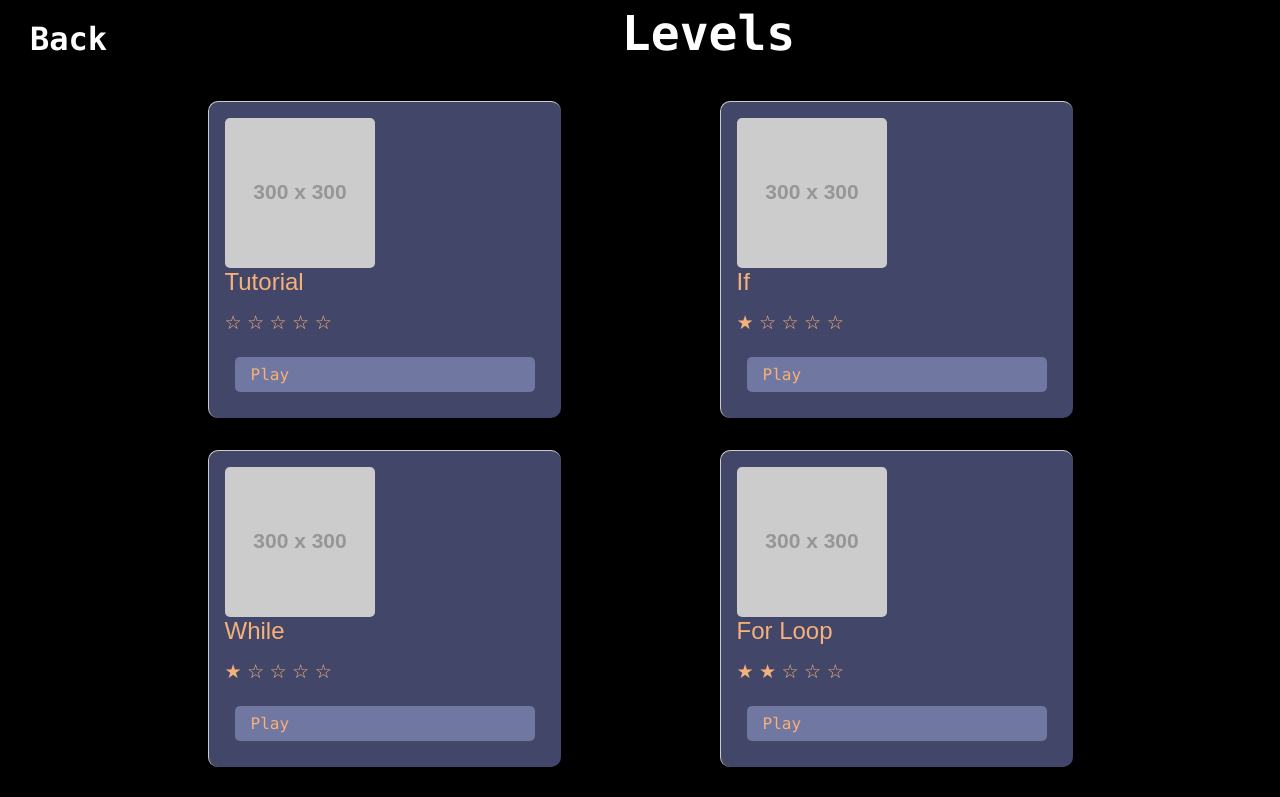
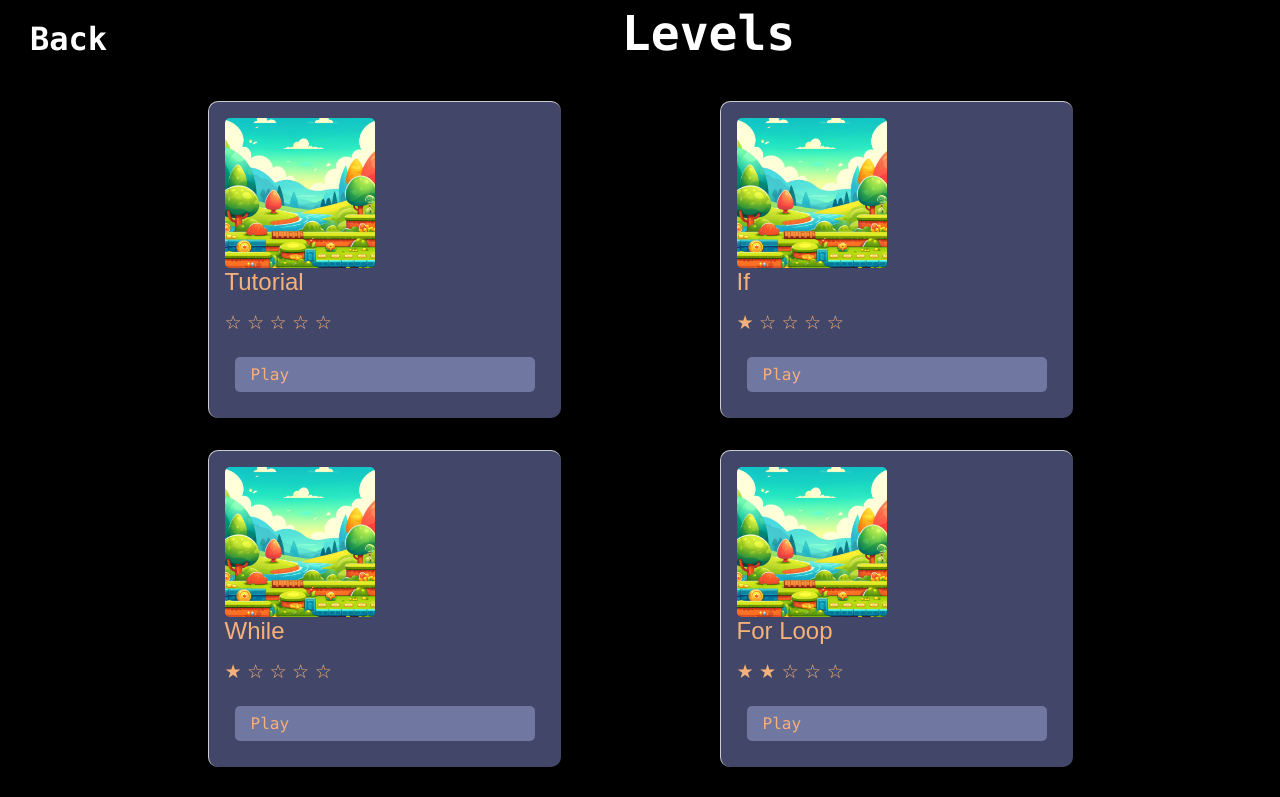
Before and after one commit to shiqi0515/UI-Whatever, a React (Create React App) app: page /selectionLevels in a window 1280 px wide. Shown: the top 797 px of the page. Built offline with nearby package versions, Linux system fonts and the light colour scheme.

Commit message:
feat: Add lazy loading for level images and improve design for tutorial level

```diff
--- a/src/SelectionLevels.tsx
+++ b/src/SelectionLevels.tsx
@@ -2,6 +2,7 @@ import React from "react";
 import "./style/selectionLevels.css";
 import { useLanguage } from "./LanguageProvider";
 import Header from "./Header";
+import image from "./images/level_image.webp";
 
 interface Level {
   id: number;
@@ -19,73 +20,73 @@ const levels: Level[] = [
     id: 0,
     name: "tutorial",
     difficulty: "0",
-    image: "https://via.placeholder.com/300",
+    image: image,
   },
   {
     id: 1,
     name: "if",
     difficulty: "1",
-    image: "https://via.placeholder.com/300",
+    image: image,
   },
   {
     id: 2,
     name: "while",
     difficulty: "1",
-    image: "https://via.placeholder.com/300",
+    image: image,
   },
   {
     id: 3,
     name: "for_loop",
     difficulty: "2",
-    image: "https://via.placeholder.com/300",
+    image: image,
   },
   {
     id: 4,
     name: "switch",
     difficulty: "2",
-    image: "https://via.placeholder.com/300",
+    image: image,
   },
   {
     id: 5,
     name: "linear_list",
     difficulty: "3",
-    image: "https://via.placeholder.com/300",
+    image: image,
   },
   {
     id: 6,
     name: "array",
     difficulty: "3",
-    image: "https://via.placeholder.com/300",
+    image: image,
   },
   {
     id: 7,
     name: "linked_list",
     difficulty: "4",
-    image: "https://via.placeholder.com/300",
+    image: image,
   },
   {
     id: 8,
     name: "stack",
     difficulty: "4",
-    image: "https://via.placeholder.com/300",
+    image: image,
   },
   {
     id: 9,
     name: "queue",
     difficulty: "4",
-    image: "https://via.placeholder.com/300",
+    image: image,
   },
   {
     id: 10,
     name: "tree",
     difficulty: "5",
-    image: "https://via.placeholder.com/300",
+    image: image,
   },
   {
     id: 11,
     name: "graph",
     difficulty: "5",
-    image: "https://via.placeholder.com/300",
+    image: image,
   },
 ];
 
@@ -134,7 +135,6 @@ function SelectionLevels() {
           <LevelCard key={level.id} level={level} />
         ))}
       </div>
-
     </div>
   );
 }
--- a/src/levels/TutorialLevel.tsx
+++ b/src/levels/TutorialLevel.tsx
@@ -16,14 +16,16 @@ import "reactjs-popup/dist/index.css";
 
 const TutorialLevel: React.FC = () => {
   const { translate } = useLanguage();
-  const targetX = 1920; // 人物目标区域X坐标
-  const targetY = 950; // 人物目标区域Y坐标
-  const goalX = 1710; // 篮球目标区域X坐标
-  const goalY = 420; // 篮球目标区域Y坐标
-  const [playerX, setPlayerX] = useState(1200); // 人物X坐标
-  const [playerY, setPlayerY] = useState(1100); // 人物Y坐标
-  const [itemX, setItemX] = useState(450); // 篮球X坐标
-  const [itemY, setItemY] = useState(850); // 篮球Y坐标
+  const screenWidth = window.innerWidth;
+  const screenHeight = window.innerHeight;
+  const targetX = (1500 / screenWidth) * 1000; // 人物目标区域X坐标
+  const targetY = (600 / screenHeight) * 1000; // 人物目标区域Y坐标
+  const goalX = (1000 / screenWidth) * 1000; // 篮球目标区域X坐标
+  const goalY = (400 / screenHeight) * 1000; // 篮球目标区域Y坐标
+  const [playerX, setPlayerX] = useState((100 / screenWidth) * 1000); // 人物X坐标
+  const [playerY, setPlayerY] = useState((100 / screenHeight) * 1000); // 人物Y坐标
+  const [itemX, setItemX] = useState((200 / screenWidth) * 1000); // 篮球X坐标
+  const [itemY, setItemY] = useState((200 / screenHeight) * 1000); // 篮球Y坐标
   const [carryingItem, setCarryingItem] = useState(false); // 玩家是否正在携带物品
   const [isWin, setIsWin] = useState(false);
   const winAudio = new Audio(winSound);
@@ -143,7 +145,12 @@ const TutorialLevel: React.FC = () => {
 
       <div className="popup_container">
         <Popup
-          trigger={<button className="popup_btn"> Rules</button>}
+          trigger={
+            <button className="popup_btn" style={{ margin: "30px" }}>
+              {" "}
+              Rules
+            </button>
+          }
           position="bottom center"
         >
           <div>{translate("ruleTutorial")}</div>
--- a/src/style/homePage.css
+++ b/src/style/homePage.css
@@ -4,14 +4,15 @@
     align-items: center;
     justify-content: center;
     min-height: 100vh;
-    background-color:rgb(0, 0, 0) ;
+    background-color: rgb(0, 0, 0);
     background-size: cover;
     background-repeat: no-repeat;
 }
-.mainPart{
+
+.mainPart {
     width: 100%;
     display: flex;
-    flex:1;
+    flex: 1;
     flex-direction: column;
 }
 
@@ -43,7 +44,7 @@ span {
     border-right: 1px solid transparent;
     animation: typing 1.5s steps(16), caret .3s steps(1);
     color: #EBD9B4;
-    margin:0 auto;
+    margin: 0 auto;
     margin-bottom: 50px;
 }
 
@@ -65,7 +66,7 @@ span {
     align-items: center;
     justify-content: flex-start;
     flex-direction: column;
-    flex:1;
+    flex: 1;
 }
 
 button {
@@ -75,19 +76,19 @@ button {
     padding: 10px 20px;
     font-size: 15px;
     font: 100% Consolas, Monaco, monospace;
-    color:white;
+    color: white;
     cursor: pointer;
     width: 300px;
     transition: text-shadow 0.3s ease;
     border: none;
     /* border-radius: 8px; */
-    background-color:transparent;
+    background-color: transparent;
     z-index: 1;
 }
 
 button:hover {
     font-weight: 400;
-    font-size: 25px;
+    font-size: 20px;
     border-bottom: 3px solid red;
 }
 
```
Also changed, not shown: src/images/level_image.webp (added).
